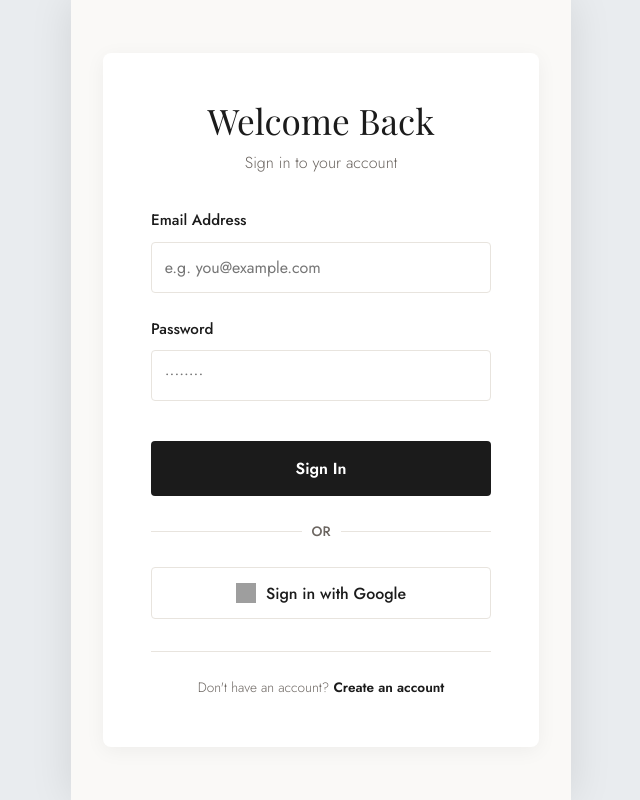
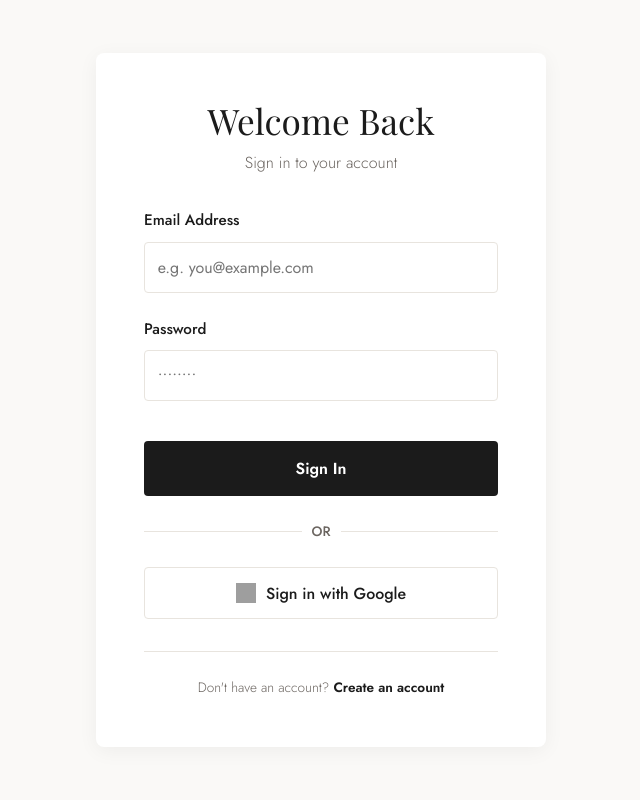
Before and after one commit to ChanduInjumalla/bablu-resin-arts-ecommerce, a React (Vite) app: page /login in a window 1280 px wide. Shown: the whole page, without its empty margins (319-959 px from the left). Built offline with nearby package versions, Linux system fonts and the light colour scheme; no server answers; the database is empty; grey boxes are pictures that could not be loaded; a web font is replaced by a local one.

Commit message:
Revert "UX: Constrain mobile layout to 500px on wide screens to prevent ugly stretching"
This reverts commit 4106bb22ff0bb3b2bddfd3d0bedffc82523f137c.

```diff
--- a/src/App.jsx
+++ b/src/App.jsx
@@ -35,15 +35,14 @@ const LoadingFallback = () => (
   </div>
 );
 
-import { useLocation } from 'react-router-dom';
-
-const MainContent = () => {
-  const location = useLocation();
-  const isAdmin = location.pathname.startsWith('/admin');
-
+function App() {
   return (
-    <div className={`app ${isAdmin ? 'admin-mode' : 'shop-mode'}`}>
-      {!isAdmin && <Header />}
+    <AuthProvider>
+      <ShopProvider>
+        <Router>
+        <DynamicTitle />
+      <div className="app">
+        <Header />
 
         <main>
           <Suspense fallback={<LoadingFallback />}>
@@ -70,20 +69,10 @@ const MainContent = () => {
           </Suspense>
         </main>
 
-      {!isAdmin && <Footer />}
-      {!isAdmin && <WhatsAppButton />}
-      {!isAdmin && <CartDrawer />}
+        <Footer />
+        <WhatsAppButton />
+        <CartDrawer />
       </div>
-  );
-};
-
-function App() {
-  return (
-    <AuthProvider>
-      <ShopProvider>
-        <Router>
-          <DynamicTitle />
-          <MainContent />
       </Router>
       </ShopProvider>
     </AuthProvider>
--- a/src/index.css
+++ b/src/index.css
@@ -300,49 +300,3 @@ html {
     padding-top: 1rem;
   }
 }
-
-/* ===================================================================
-   MOBILE-APP DESKTOP WRAPPER
-   (Prevents the mobile layout from stretching on wide screens like laptops
-    or phones in "Desktop site" mode)
-   =================================================================== */
-@media (min-width: 501px) {
-  .shop-mode {
-    max-width: 500px;
-    margin: 0 auto;
-    position: relative;
-    background: white;
-    min-height: 100vh;
-    box-shadow: 0 0 40px rgba(0,0,0,0.1);
-    overflow-x: hidden;
-  }
-
-  body:has(.shop-mode) {
-    background-color: #e9ecef;
-  }
-
-  /* Constrain fixed elements to the 500px container */
-  .shop-mode .header {
-    width: 500px !important;
-    left: 50% !important;
-    transform: translateX(-50%) !important;
-  }
-
-  .shop-mode .cart-drawer.open {
-    right: calc(50% - 250px) !important;
-  }
-
-  .shop-mode .cart-drawer-overlay {
-    width: 500px !important;
-    left: 50% !important;
-    transform: translateX(-50%) !important;
-  }
-
-  .shop-mode .whatsapp-float {
-    right: calc(50% - 230px) !important;
-  }
-
-  .shop-mode .scroll-btn {
-    right: calc(50% - 230px) !important;
-  }
-}
```
Lines whose indentation alone changed are shown as unchanged.
